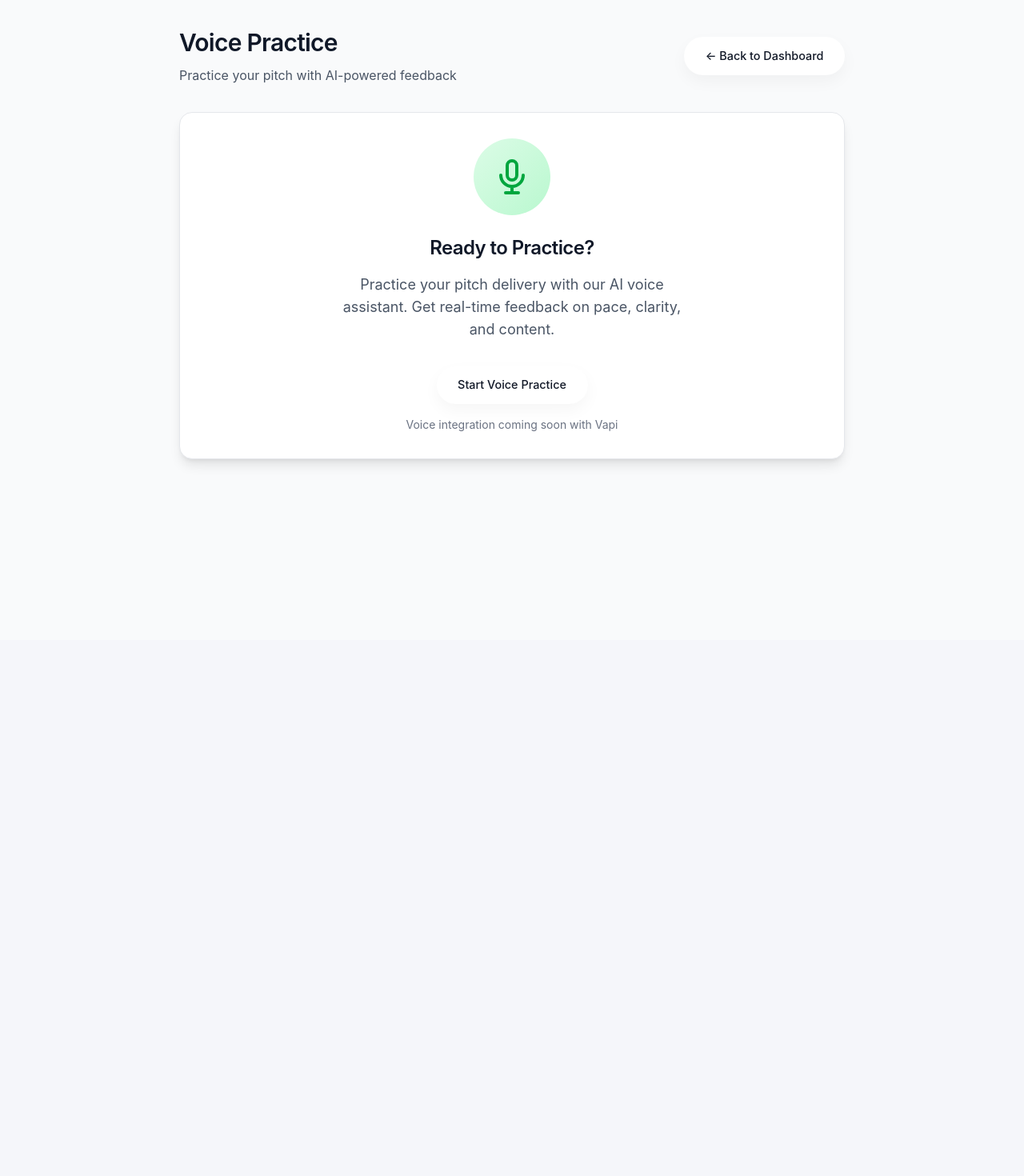
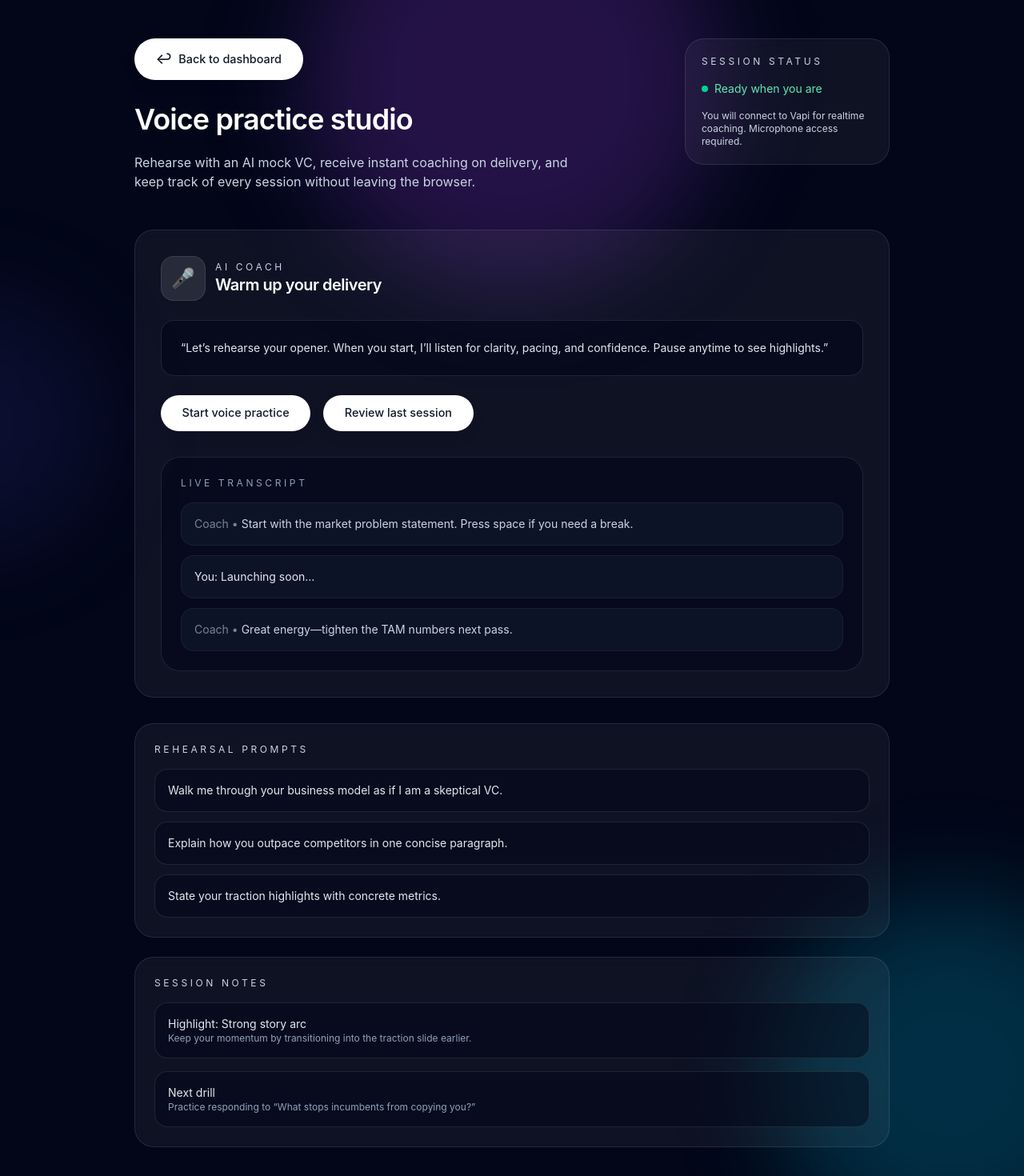
Before and after one commit to RahimMirani/PitchForge, a React (Vite) app in the folder frontend/: page /practice in a window 1280 px wide. Shown: the top 1470 px of the page at 80% size. Before the commit the page ends 800 px from the top, so only its background shows below. Built offline with nearby package versions, Linux system fonts and the light colour scheme.

Commit message:
Updated the voice pitch section

```diff
--- a/frontend/src/pages/VoicePractice.tsx
+++ b/frontend/src/pages/VoicePractice.tsx
@@ -1,48 +1,121 @@
 import { useNavigate } from 'react-router-dom'
+
+const rehearsalPrompts = [
+  'Walk me through your business model as if I am a skeptical VC.',
+  'Explain how you outpace competitors in one concise paragraph.',
+  'State your traction highlights with concrete metrics.',
+]
 
 export function VoicePractice() {
   const navigate = useNavigate()
 
   return (
-    <div className="min-h-screen bg-gray-50">
-      <div className="max-w-4xl mx-auto p-8">
-        {/* Header */}
-        <div className="flex items-center justify-between mb-8">
+    <div className="relative min-h-screen overflow-hidden bg-slate-950 text-slate-100">
+      <div className="absolute inset-0">
+        <div className="absolute -top-40 left-1/2 h-[520px] w-[520px] -translate-x-1/2 rounded-full bg-purple-500/20 blur-3xl" />
+        <div className="absolute -bottom-20 right-[-10%] h-[440px] w-[440px] rounded-full bg-cyan-400/20 blur-3xl" />
+        <div className="absolute top-1/4 left-[-15%] h-[320px] w-[320px] rounded-full bg-indigo-500/10 blur-3xl" />
+      </div>
+
+      <div className="relative mx-auto flex min-h-screen w-full max-w-5xl flex-col gap-12 px-6 py-12 sm:px-10">
+        <header className="flex flex-col gap-6 md:flex-row md:items-start md:justify-between">
           <div>
-            <h1 className="text-3xl font-bold text-gray-900 mb-2">Voice Practice</h1>
-            <p className="text-gray-600">Practice your pitch with AI-powered feedback</p>
+            <button
+              onClick={() => navigate('/dashboard')}
+              className="inline-flex items-center gap-2 text-sm text-slate-300 transition hover:text-white"
+            >
+              <span className="text-lg">↩︎</span>
+              Back to dashboard
+            </button>
+            <h1 className="mt-6 text-4xl font-semibold text-white">Voice practice studio</h1>
+            <p className="mt-4 max-w-xl text-base text-slate-300">
+              Rehearse with an AI mock VC, receive instant coaching on delivery, and keep track of every session without leaving the browser.
+            </p>
           </div>
-          <button
-            onClick={() => navigate('/dashboard')}
-            className="text-gray-600 hover:text-gray-900 transition-colors"
-          >
-            ← Back to Dashboard
-          </button>
-        </div>
 
-        {/* Practice Interface */}
-        <div className="bg-white rounded-2xl border border-gray-200 shadow-lg p-8">
-          <div className="text-center">
-            <div className="w-24 h-24 bg-gradient-to-br from-green-100 to-green-200 rounded-full mx-auto mb-6 flex items-center justify-center">
-              <svg className="w-12 h-12 text-green-600" fill="none" stroke="currentColor" viewBox="0 0 24 24">
-                <path strokeLinecap="round" strokeLinejoin="round" strokeWidth={2} d="M19 11a7 7 0 01-7 7m0 0a7 7 0 01-7-7m7 7v4m0 0H8m4 0h4m-4-8a3 3 0 01-3-3V5a3 3 0 116 0v6a3 3 0 01-3 3z" />
-              </svg>
+          <div className="flex flex-col gap-4 rounded-3xl border border-white/10 bg-white/5 p-5 text-sm backdrop-blur md:w-64">
+            <p className="text-xs uppercase tracking-[0.3em] text-slate-300">Session status</p>
+            <div className="flex items-center gap-2 text-sm text-emerald-300">
+              <span className="inline-flex h-2 w-2 rounded-full bg-emerald-400" /> Ready when you are
             </div>
-            <h3 className="text-2xl font-semibold text-gray-900 mb-4">Ready to Practice?</h3>
-            <p className="text-gray-600 text-lg mb-8 max-w-md mx-auto">
-              Practice your pitch delivery with our AI voice assistant. Get real-time feedback on pace, clarity, and content.
-            </p>
+            <p className="text-xs text-slate-300">You will connect to Vapi for realtime coaching. Microphone access required.</p>
+          </div>
+        </header>
 
-            <div className="space-y-4">
-              <button className="bg-green-600 text-white px-8 py-4 rounded-xl font-semibold text-lg hover:bg-green-700 transition-colors shadow-lg">
-                Start Voice Practice
-              </button>
-              <div className="text-sm text-gray-500">
-                Voice integration coming soon with Vapi
+        <main className="grid gap-8 lg:grid-cols-[0.6fr,0.4fr]">
+          <section className="flex flex-col justify-between gap-8 rounded-3xl border border-white/10 bg-white/5 p-8 backdrop-blur">
+            <div className="flex flex-col gap-6">
+              <div className="flex items-center gap-3">
+                <div className="flex h-14 w-14 items-center justify-center rounded-2xl border border-white/10 bg-white/10">
+                  <span className="text-2xl">🎤</span>
+                </div>
+                <div>
+                  <p className="text-xs uppercase tracking-[0.3em] text-slate-300">AI coach</p>
+                  <h2 className="text-xl font-semibold text-white">Warm up your delivery</h2>
+                </div>
+              </div>
+
+              <div className="rounded-2xl border border-white/10 bg-slate-950/60 p-6">
+                <p className="text-sm text-slate-200">
+                  “Let&rsquo;s rehearse your opener. When you start, I&rsquo;ll listen for clarity, pacing, and confidence. Pause anytime to see highlights.”
+                </p>
+              </div>
+
+              <div className="flex flex-wrap items-center gap-4">
+                <button className="rounded-full bg-white px-8 py-3 text-sm font-semibold text-slate-950 transition hover:bg-slate-100">
+                  Start voice practice
+                </button>
+                <button className="rounded-full border border-white/20 px-6 py-3 text-sm font-semibold text-slate-100 transition hover:border-white/40 hover:bg-white/10">
+                  Review last session
+                </button>
               </div>
             </div>
-          </div>
-        </div>
+
+            <div className="rounded-3xl border border-white/10 bg-slate-950/60 p-6">
+              <p className="text-xs uppercase tracking-[0.3em] text-slate-400">Live transcript</p>
+              <div className="mt-4 space-y-3 text-sm text-slate-300">
+                <div className="rounded-2xl border border-white/5 bg-slate-900/80 p-4">
+                  <span className="text-slate-400/80">Coach • </span>
+                  Start with the market problem statement. Press space if you need a break.
+                </div>
+                <div className="rounded-2xl border border-white/5 bg-slate-900/80 p-4 text-slate-200">
+                  You: Launching soon…
+                </div>
+                <div className="rounded-2xl border border-white/5 bg-slate-900/80 p-4">
+                  <span className="text-slate-400/80">Coach • </span>
+                  Great energy—tighten the TAM numbers next pass.
+                </div>
+              </div>
+            </div>
+          </section>
+
+          <aside className="flex flex-col gap-6">
+            <div className="rounded-3xl border border-white/10 bg-white/5 p-6 backdrop-blur">
+              <p className="text-xs uppercase tracking-[0.3em] text-slate-300">Rehearsal prompts</p>
+              <ul className="mt-4 space-y-3 text-sm text-slate-200">
+                {rehearsalPrompts.map((prompt) => (
+                  <li key={prompt} className="rounded-2xl border border-white/10 bg-slate-950/50 p-4">
+                    {prompt}
+                  </li>
+                ))}
+              </ul>
+            </div>
+
+            <div className="rounded-3xl border border-white/10 bg-white/5 p-6 backdrop-blur">
+              <p className="text-xs uppercase tracking-[0.3em] text-slate-300">Session notes</p>
+              <div className="mt-4 space-y-4 text-sm text-slate-300">
+                <div className="rounded-2xl border border-white/10 bg-slate-950/50 p-4">
+                  <p className="text-slate-200">Highlight: Strong story arc</p>
+                  <p className="text-xs text-slate-400">Keep your momentum by transitioning into the traction slide earlier.</p>
+                </div>
+                <div className="rounded-2xl border border-white/10 bg-slate-950/50 p-4">
+                  <p className="text-slate-200">Next drill</p>
+                  <p className="text-xs text-slate-400">Practice responding to “What stops incumbents from copying you?”</p>
+                </div>
+              </div>
+            </div>
+          </aside>
+        </main>
       </div>
     </div>
   )
```
